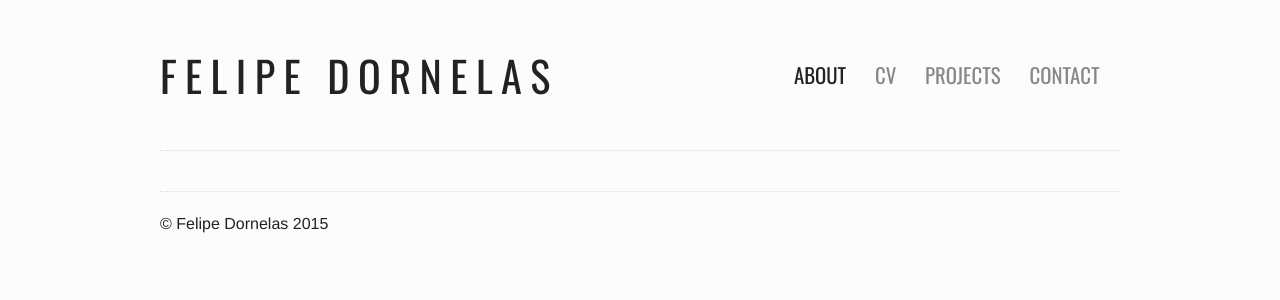
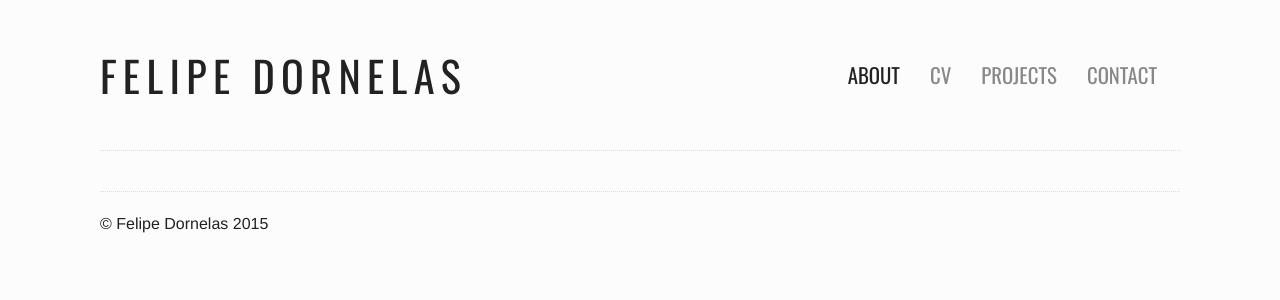
Before and after one commit to felipead/felipead.github.com, a Jekyll site: the page built from index.html, in a window 1280 px wide. Shown: the top 300 px of the page. Built offline with Jekyll 4.4.1, drawn with Linux system fonts in a browser that asks for light colours.

Commit message:
Fine tuning the responsive layout

```diff
--- a/_sass/base/_grid-settings.scss
+++ b/_sass/base/_grid-settings.scss
@@ -3,14 +3,10 @@
 // Neat Overrides
 $column: 90px;
 $gutter: 30px;
-$max-width: em(960);
+$max-width: em(1080);
 $grid-columns: 12;
-$half-grid-columns: $grid-columns/2;
 
 // Neat Breakpoints
-$medium-screen: em(640);
-$large-screen: em(860);
-
-$mobile-screen-down: new-breakpoint(max-width $medium-screen);
-$medium-screen-up: new-breakpoint(min-width $medium-screen);
-$large-screen-up: new-breakpoint(min-width $large-screen);
+$small-screen-down: new-breakpoint(max-width em(639));
+$medium-screen-up: new-breakpoint(min-width em(640));
+$large-screen-up: new-breakpoint(min-width em(900));
--- a/_sass/base/_variables.scss
+++ b/_sass/base/_variables.scss
@@ -12,6 +12,7 @@
 $heading-font-size: 1.2em;
 $logo-font-size: 2.2em;
 $logo-font-weight: 400;
+$logo-letter-spacing: 0.1em;
 $menu-font-size: 1.3em;
 $menu-font-weight: 400;
 
--- a/_sass/partials/_header.scss
+++ b/_sass/partials/_header.scss
@@ -1,3 +1,5 @@
+
+$half-grid-columns: $grid-columns/2;
 
 header {
 
@@ -14,7 +16,7 @@
         @include span-columns($half-grid-columns);
         margin: 0;
     }
-    @include media($mobile-screen-down) {
+    @include media($small-screen-down) {
         @include span-columns($grid-columns);
         margin-top: $divider-vertical-margin;
         margin-bottom: 0;
@@ -24,7 +26,7 @@
         @include display(flex);
         @include align-items(center);
 
-        @include media($mobile-screen-down) {
+        @include media($small-screen-down) {
             @include justify-content(center);
         }
         @include media($medium-screen-up) {
@@ -37,14 +39,13 @@
         font-family: $logo-font-family;
         font-size: $logo-font-size;
         font-weight: $logo-font-weight;
-        color: $logo-font-color;
-        @include media($mobile-screen-down) {
-            letter-spacing: 0.1em;
-        }
-        @include media($medium-screen-up) {
-            letter-spacing: 0.2em;
+
+        letter-spacing: $logo-letter-spacing;
+        @include media($large-screen-up) {
+            letter-spacing: $logo-letter-spacing * 1.5;
         }
 
+        color: $logo-font-color;
         &:focus,
         &:hover {
             color: lighten($logo-font-color, 15%);
@@ -57,7 +58,7 @@
     @include media($medium-screen-up) {
         @include span-columns($half-grid-columns);
     }
-    @include media($mobile-screen-down) {
+    @include media($small-screen-down) {
         @include span-columns($grid-columns);
     }
 
@@ -74,16 +75,19 @@
     li {
         list-style: none;
 
-        @include media($mobile-screen-down) {
+        @include media($small-screen-down) {
             @include display(flex);
             @include justify-content(center);
         }
 
         @include media($medium-screen-up) {
             display: inline;
-            padding-right: 1.8em;
+            padding-right: em(15);
             &:last-child {
                 padding-right: 0;
+            }
+            @include media($large-screen-up) {
+                padding-right: em(30);
             }
         }
     }
@@ -94,11 +98,9 @@
         font-family: $menu-font-family;
         font-weight: $menu-font-weight;
 
-        @include media($mobile-screen-down) {
+        font-size: $menu-font-size;
+        @include media($small-screen-down) {
             font-size: $menu-font-size * 1.2;
-        }
-        @include media($medium-screen-up) {
-            font-size: $menu-font-size;
         }
 
         color: $inactive-menu-font-color;
@@ -113,7 +115,7 @@
 
 .menu-divider {
 
-    @include media($mobile-screen-down) {
+    @include media($small-screen-down) {
         @include span-columns($grid-columns);
         border-bottom: $divider-border;
         margin-top: $divider-vertical-margin;
```
